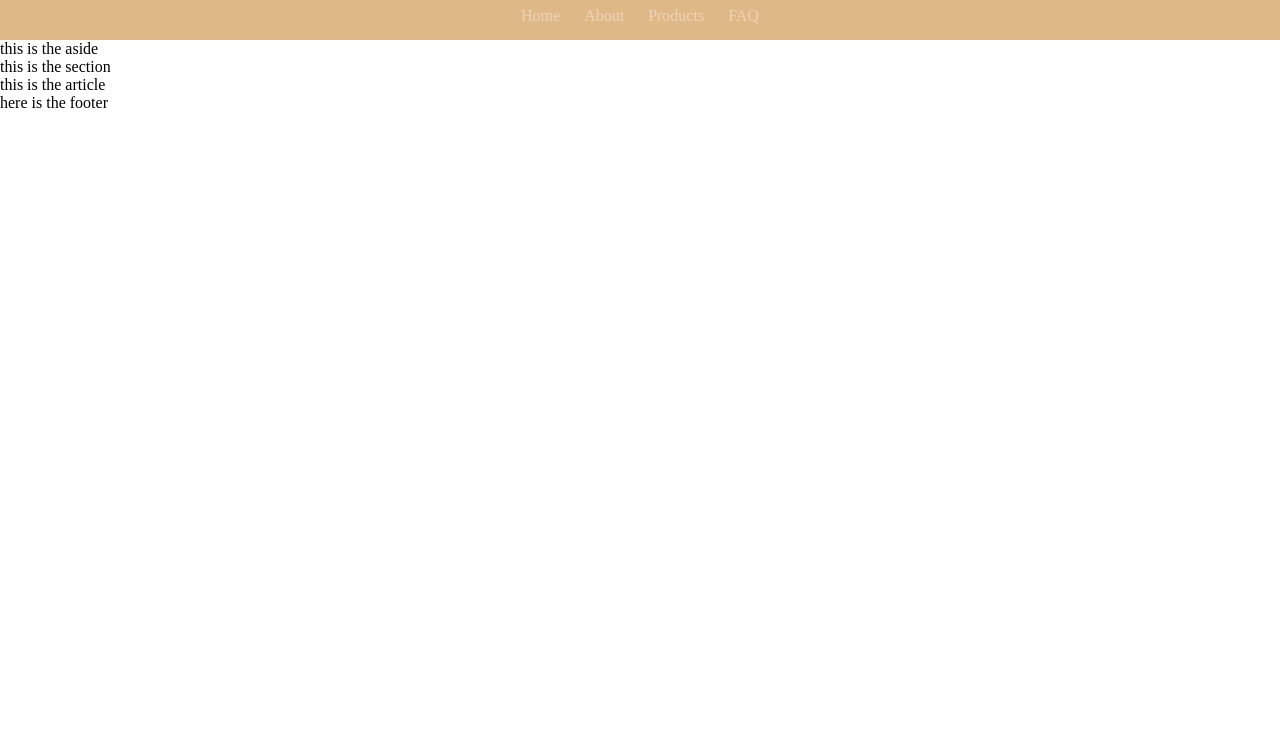
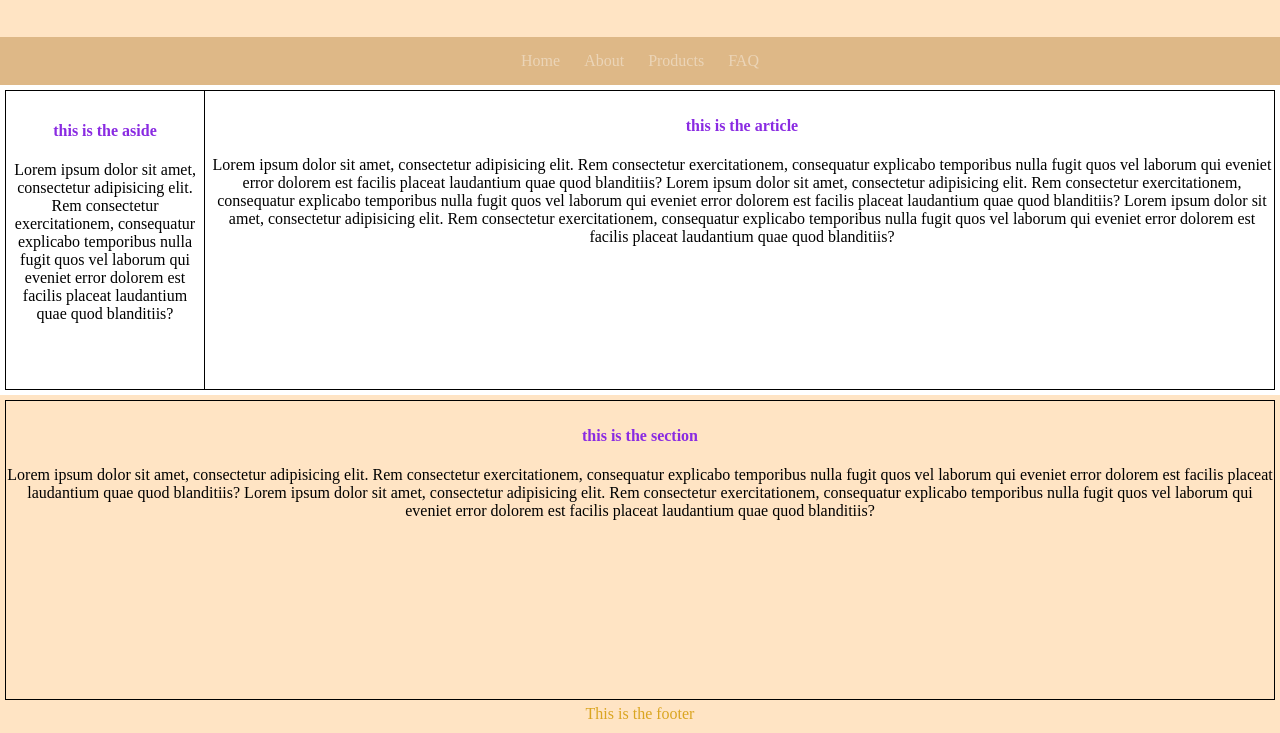
Before and after one commit to DataBeData/Website.html, a plain HTML site: page layout/website_layout.html in a window 1280 px wide. Shown: the part 128-861 px from the top of the page. Before the commit the page ends 800 px from the top, so only its background shows below. Drawn offline with Linux system fonts and the light colour scheme.

Commit message:
This is the first publish of the test branch

```diff
--- a/layout/website_layout.html
+++ b/layout/website_layout.html
@@ -22,18 +22,28 @@
         </nav>
 
         <aside>
-            this is the aside
+            <h4>this is the aside </h4>
+            Lorem ipsum dolor sit amet, consectetur adipisicing elit. Rem consectetur exercitationem, consequatur explicabo temporibus nulla fugit quos vel laborum qui eveniet error dolorem est facilis placeat laudantium quae quod blanditiis?
         </aside>
 
         <section>
-            this is the section
+            <h4> this is the section</h4>
+            Lorem ipsum dolor sit amet, consectetur adipisicing elit. Rem consectetur exercitationem, consequatur explicabo temporibus nulla fugit quos vel laborum qui eveniet error dolorem est facilis placeat laudantium quae quod blanditiis?
+            Lorem ipsum dolor sit amet, consectetur adipisicing elit. Rem consectetur exercitationem, consequatur explicabo temporibus nulla fugit quos vel laborum qui eveniet error dolorem est facilis placeat laudantium quae quod blanditiis?
+
         </section>
 
         <article>
-            this is the article
+            <div>
+            <h4>this is the article</h4>
+
+            Lorem ipsum dolor sit amet, consectetur adipisicing elit. Rem consectetur exercitationem, consequatur explicabo temporibus nulla fugit quos vel laborum qui eveniet error dolorem est facilis placeat laudantium quae quod blanditiis?
+            Lorem ipsum dolor sit amet, consectetur adipisicing elit. Rem consectetur exercitationem, consequatur explicabo temporibus nulla fugit quos vel laborum qui eveniet error dolorem est facilis placeat laudantium quae quod blanditiis?
+            Lorem ipsum dolor sit amet, consectetur adipisicing elit. Rem consectetur exercitationem, consequatur explicabo temporibus nulla fugit quos vel laborum qui eveniet error dolorem est facilis placeat laudantium quae quod blanditiis?
+            </div>
         </article>
         <footer>
-            here is the footer
+            <div>This is the footer</div>
         </footer>
     </main>
 </body>
--- a/layout/website_style.css
+++ b/layout/website_style.css
@@ -1,3 +1,8 @@
+
+*{
+  box-sizing: border-box;
+}
+
 body{
     margin: 0px;
 }
@@ -6,7 +11,10 @@ header{
     background-color: bisque;
     color: goldenrod;
     text-align: center;
-    padding: 20px;
+    padding: 30px;
+}
+h1{
+  padding-top: 25px;
 }
 
 .navigation{
@@ -19,13 +27,47 @@ header{
   justify-content: center;
   gap: 1.5rem; /* Optional: adds space between items */
 }
-
 .nav_block a{
     text-decoration: none;
     color:rgba(255, 255, 255, 0.402);
 }
-
 .nav_block a:hover{
   color:  aliceblue;
 
 }
+h4{
+  color: blueviolet;
+  padding-top: 5px;
+}
+aside{
+  height: 300px;
+  width:  200px;
+  border: 1px, solid;
+  margin: 5px;
+  padding: 5px;
+  text-align: center;
+  overflow: auto;
+  float: left;
+}
+section{
+  height: 300px;
+  border: 1px, solid;
+  margin: 5px;
+  text-align: center;
+  float: left;
+}
+article{
+  height: 300px;
+  border: 1px, solid;
+  margin: 5px;
+  text-align: center;
+
+}
+footer div{
+  text-align: center;
+  background-color: bisque;
+  color: goldenrod;
+  padding: 10px 0; /* Reduce vertical padding */
+  min-height: 40px; /* Set a minimum height */
+  font-size: 1em;   /* Adjust font size if needed */
+}
```
